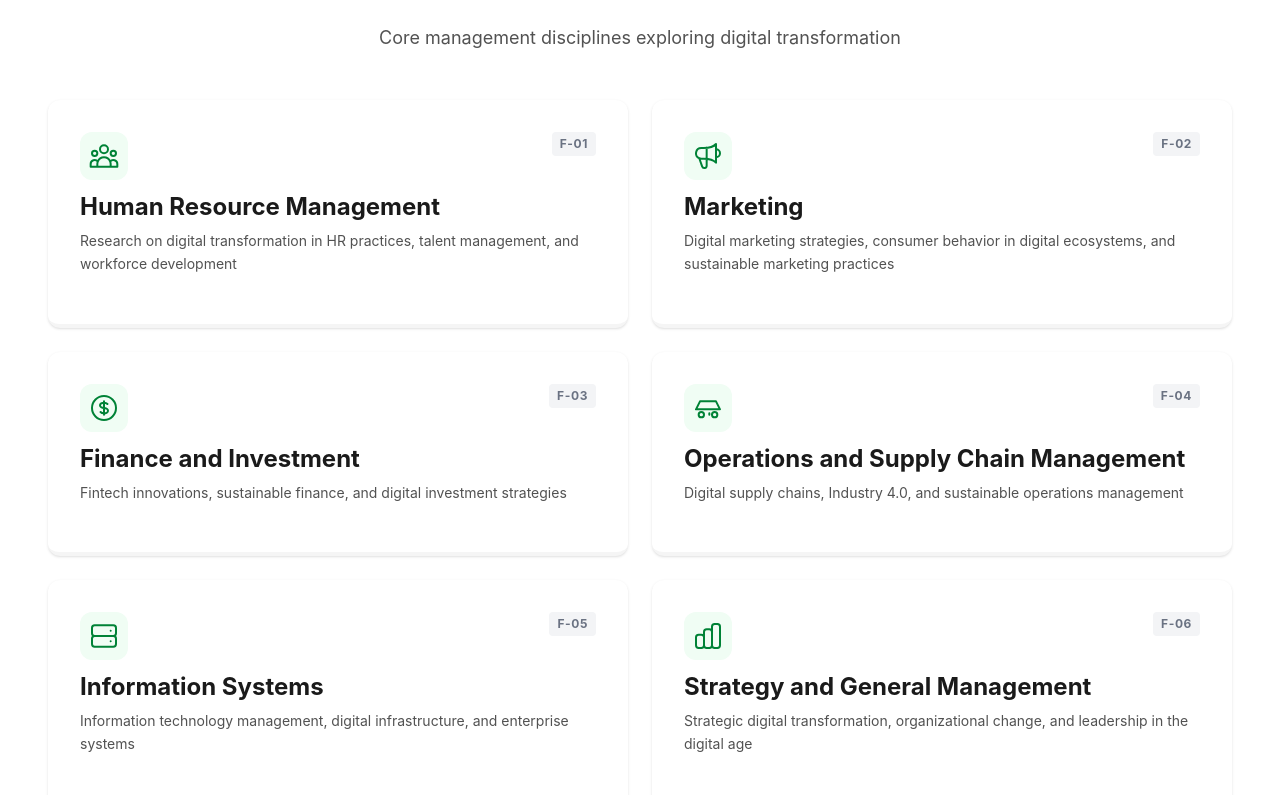
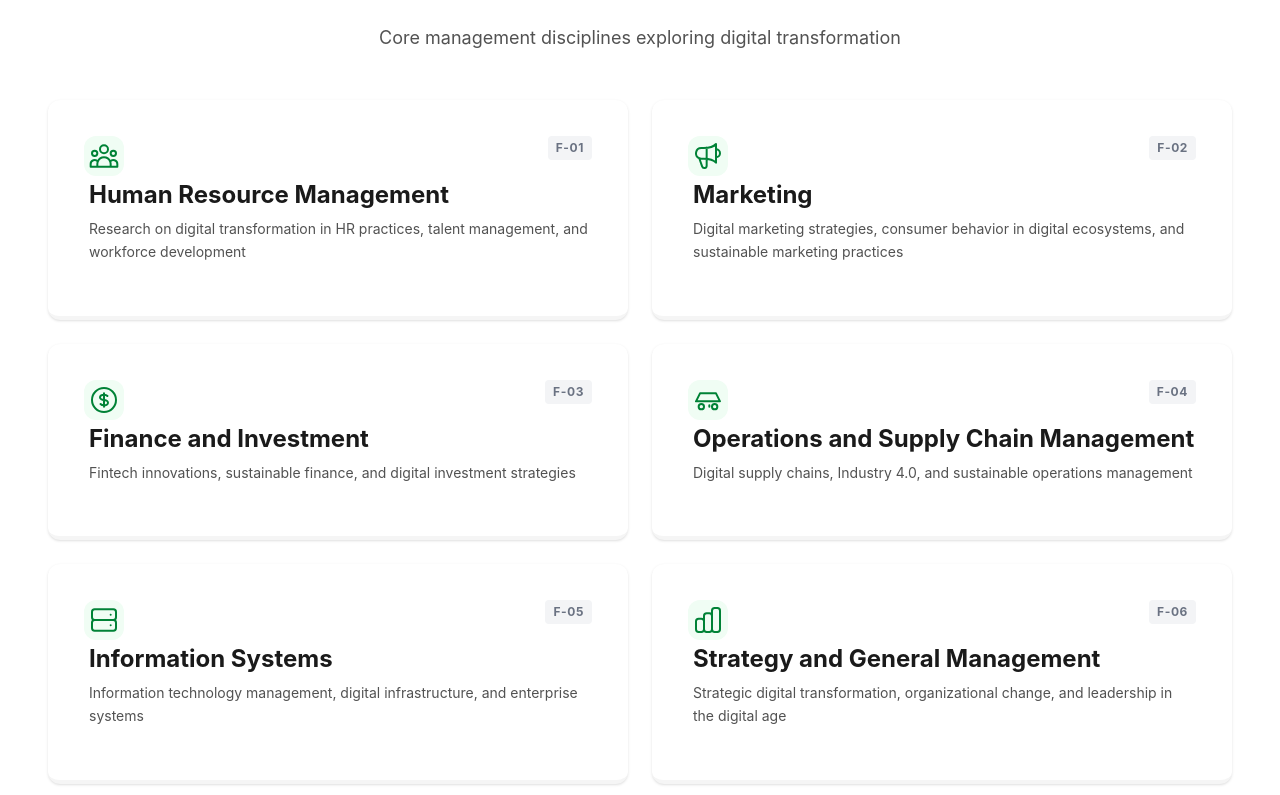
Before and after one commit to SK8-infi/digi-sustain-2026, a React (Vite) app: page /tracks in a window 1280 px wide. Shown: the part 805-1600 px from the top of the page. Built offline with nearby package versions, Linux system fonts and the light colour scheme.

Commit message:
word break added in Innovation and Entrepreneurship Card

```diff
--- a/src/components/tracks/TrackCard.jsx
+++ b/src/components/tracks/TrackCard.jsx
@@ -20,11 +20,11 @@ export default function TrackCard({ track, variant = 'default', index }) {
 
     return (
         <Card className={`relative h-full transition-all duration-300 hover:shadow-lg hover:border-primary-300 border-b-4 ${accents[variant]} border-t-0 border-x-0 rounded-lg bg-white group overflow-hidden`}>
-            <div className="p-2">
+            <div className="p-3">
                 {/* Header: Icon and ID */}
-                <div className="flex justify-between items-start mb-3 gap-2">
+                <div className="flex justify-between items-start mb-1 gap-2">
                     {/* Unique Icon */}
-                    <div className={`p-2 rounded-xl ${iconColors[variant]} transition-colors duration-300 flex-shrink-0`}>
+                    <div className={`p-1 rounded-xl ${iconColors[variant]} transition-colors duration-300 flex-shrink-0`}>
                         <svg className="w-8 h-8" fill="none" stroke="currentColor" viewBox="0 0 24 24">
                             <path strokeLinecap="round" strokeLinejoin="round" strokeWidth={1.5} d={track.icon || "M13 10V3L4 14h7v7l9-11h-7z"} />
                         </svg>
@@ -37,8 +37,10 @@ export default function TrackCard({ track, variant = 'default', index }) {
                 </div>
 
                 {/* Content */}
-                <div className="w-full">
-                    <h3 className="text-lg sm:text-xl font-bold text-gray-900 mb-2 leading-tight group-hover:text-primary-800 transition-colors">
+                <div className="w-full pl-[5px]">
+                    <h3 className={`text-base sm:text-lg font-bold text-gray-900 mb-2 leading-tight group-hover:text-primary-800 transition-colors ${
+                        track.id === 'innovation' ? 'break-words' : ''
+                    }`}>
                         {track.title}
                     </h3>
                     <p className="text-xs sm:text-sm text-gray-600 leading-relaxed">
```
